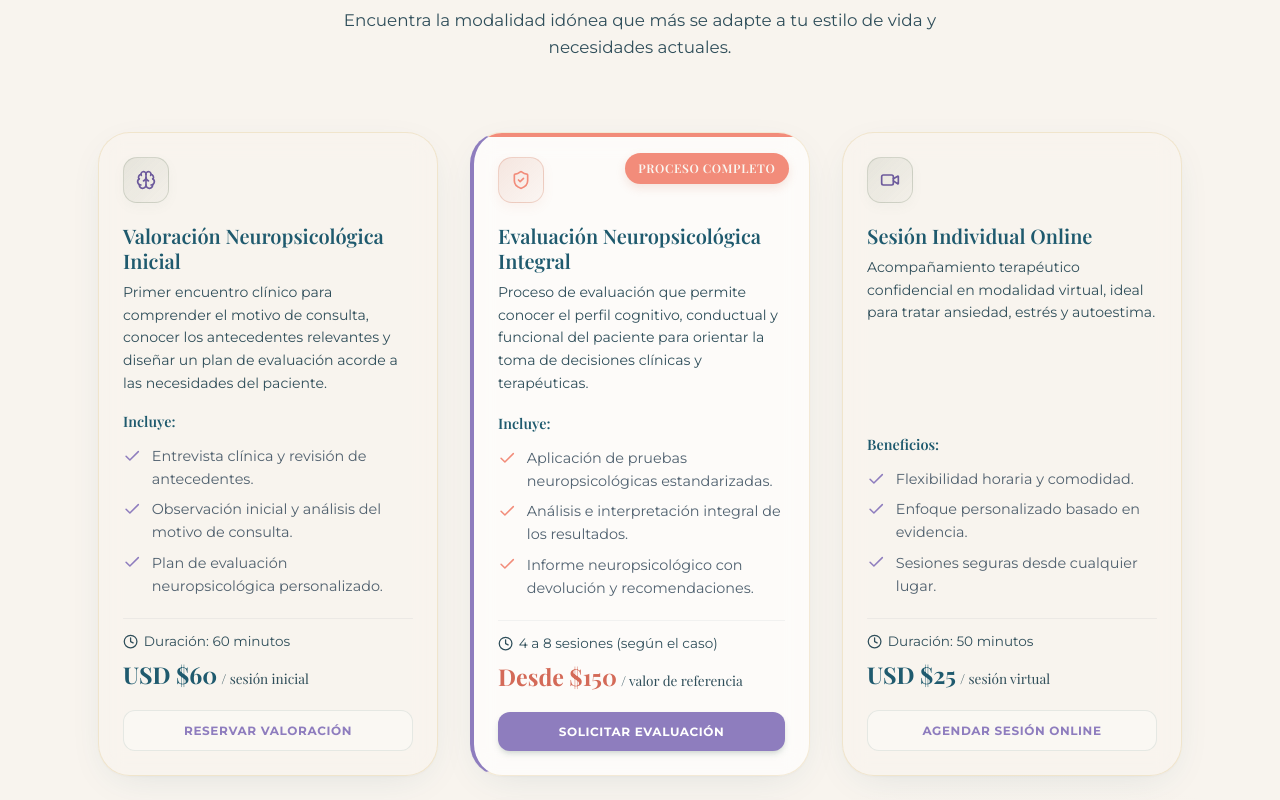
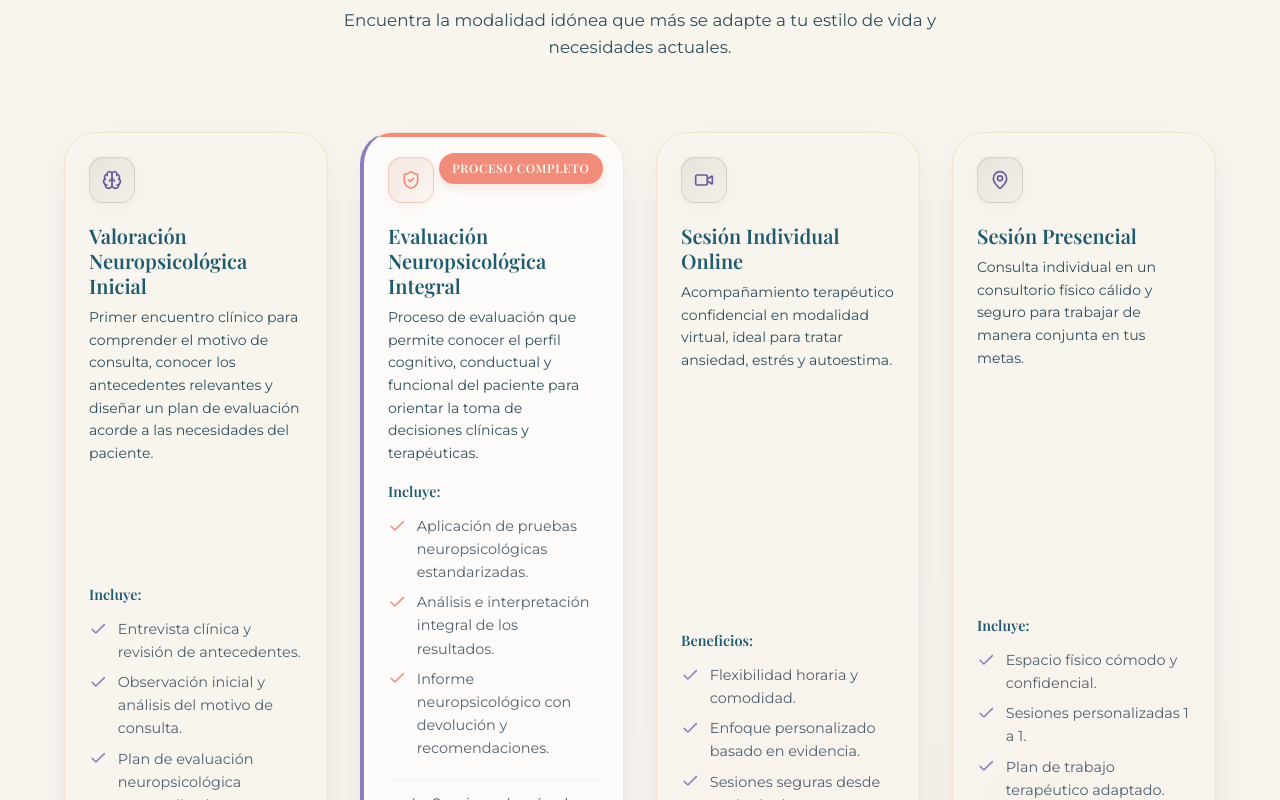
Before and after one commit to MAXVMVS/psic-damarispazmino, a React (Vite) app: page / in a window 1280 px wide. Shown: the part 2800-3600 px from the top of the page. Built offline with nearby package versions, Linux system fonts and the light colour scheme; no server answers; a web font is replaced by a local one.

Commit message:
design: configure services-grid to display 4 columns on desktop and 2x2 cards on tablet/medium screens

```diff
--- a/src/index.css
+++ b/src/index.css
@@ -712,11 +712,10 @@
 }
 
 .services-grid {
-  display: flex;
-  flex-wrap: wrap;
-  justify-content: center;
+  display: grid;
+  grid-template-columns: repeat(4, 1fr);
   gap: 2rem;
-  max-width: 1100px;
+  max-width: 1200px;
   margin: 0 auto;
 }
 
@@ -731,20 +730,17 @@
   box-shadow: var(--shadow-premium);
   display: flex;
   flex-direction: column;
-  width: calc(33.333% - 1.5rem);
-  min-width: 300px;
-  max-width: 340px;
+  width: 100%;
   min-height: 360px; /* Closer to a square shape */
   transition: var(--transition-spring);
   position: relative;
   overflow: hidden;
 }
 
-@media (max-width: 1024px) and (min-width: 769px) {
-  .service-card {
-    width: calc(50% - 1.25rem);
-    max-width: 380px;
-    min-height: 360px;
+@media (max-width: 1100px) {
+  .services-grid {
+    grid-template-columns: repeat(2, 1fr);
+    max-width: 760px;
   }
 }
 
```
